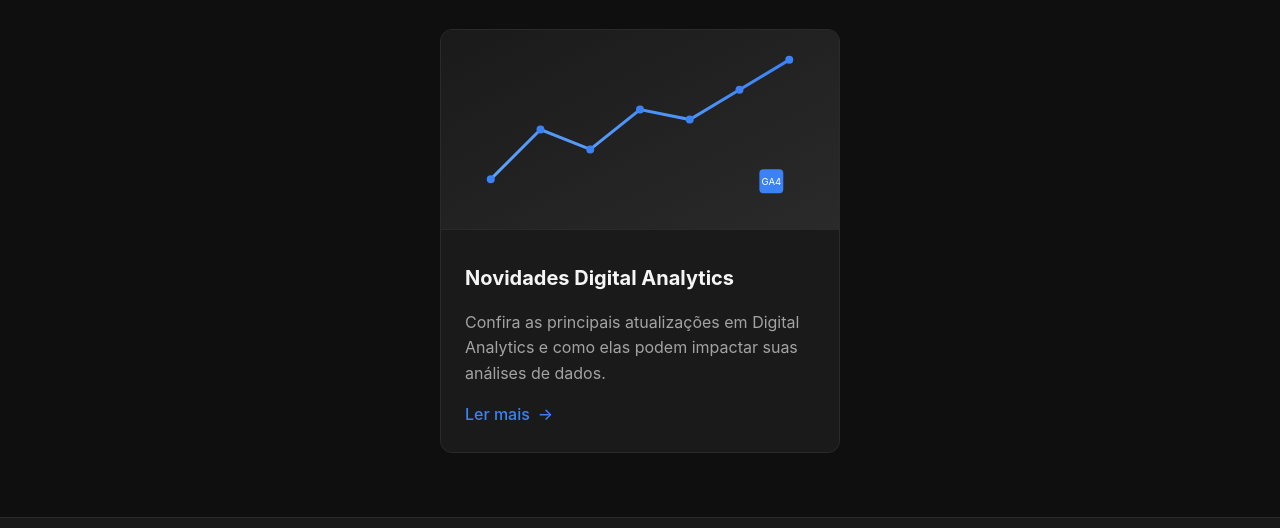
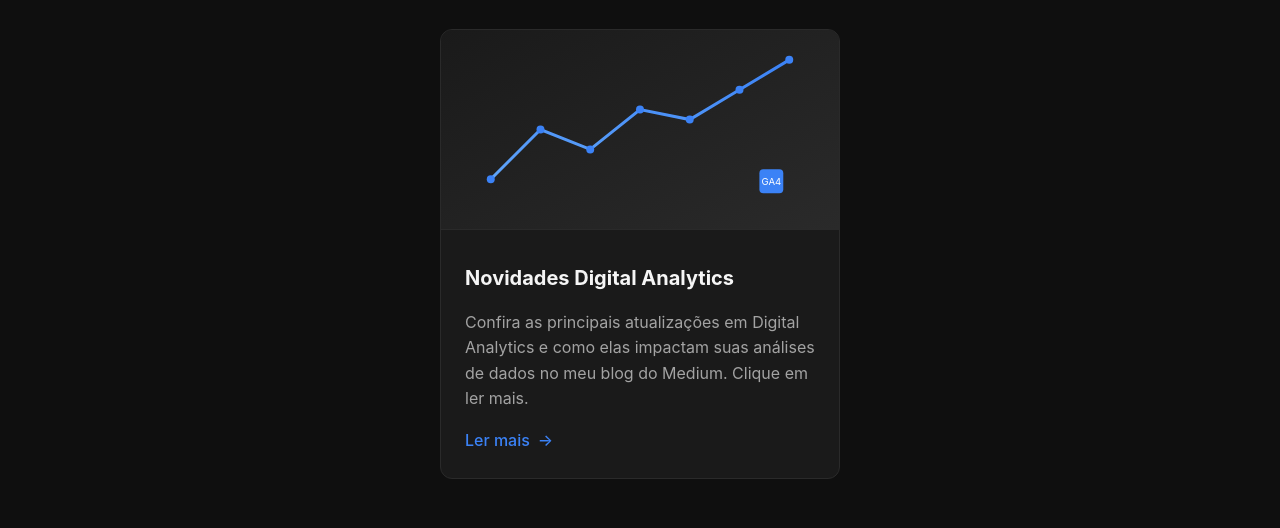
Before and after one commit to flavio-sipoli/site, a plain HTML site: page index.html in a window 1280 px wide. Shown: the part 1661-2189 px from the top of the page. Drawn offline with Linux system fonts and the light colour scheme.

Commit message:
Update index.html

```diff
--- a/index.html
+++ b/index.html
@@ -634,7 +634,7 @@
                 </svg>
                 <div class="post-content">
                     <h3 class="post-title">Novidades Digital Analytics</h3>
-                    <p class="post-excerpt">Confira as principais atualizações em Digital Analytics e como elas podem impactar suas análises de dados.</p>
+                    <p class="post-excerpt">Confira as principais atualizações em Digital Analytics e como elas impactam suas análises de dados no meu blog do Medium. Clique em ler mais.</p>
                     <a href="https://medium.com/@sipoliflavio" class="read-more">Ler mais</a>
                 </div>
             </article>
```
